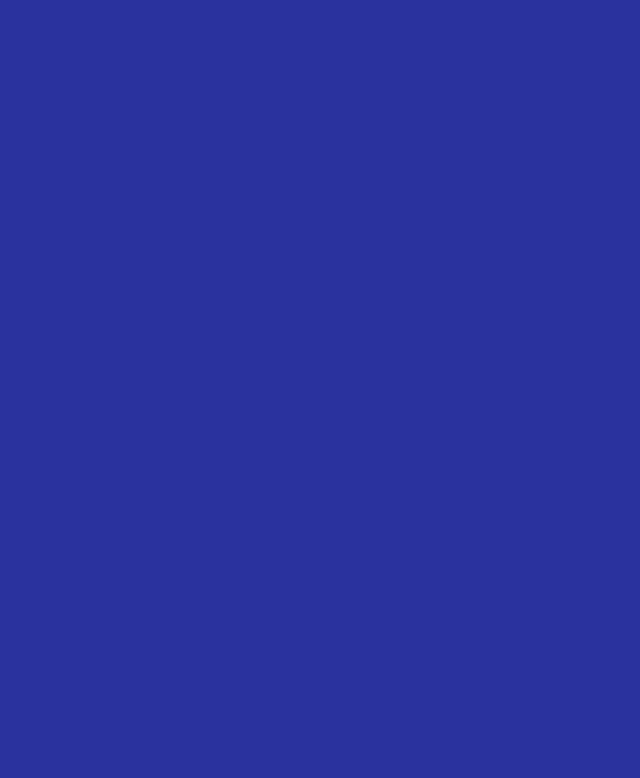
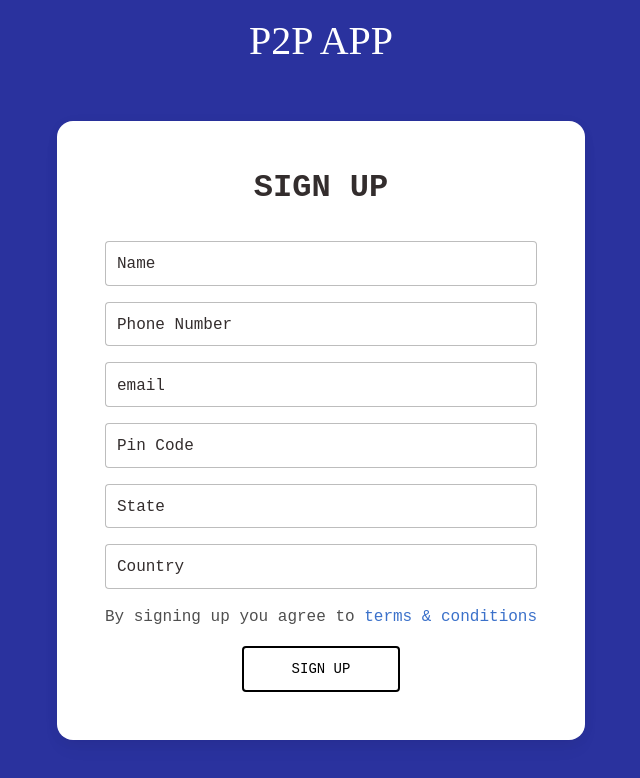
Before and after one commit to aabidraina6/p2ptest, a React (Create React App) app in the folder frontend/: page /register in a window 1280 px wide. Before the commit this address had no page. Shown: the top 778 px of the page, without its empty margins (319-959 px from the left). Built offline with nearby package versions, Linux system fonts and the light colour scheme.

Commit message:
registration page added

```diff
--- a/frontend/package.json
+++ b/frontend/package.json
@@ -6,6 +6,7 @@
     "@testing-library/jest-dom": "^5.16.5",
     "@testing-library/react": "^13.4.0",
     "@testing-library/user-event": "^13.5.0",
+    "mdb-react-ui-kit": "^5.1.0",
     "pure-react-carousel": "^1.30.1",
     "react": "^18.2.0",
     "react-dom": "^18.2.0",
--- a/frontend/src/App.js
+++ b/frontend/src/App.js
@@ -2,6 +2,7 @@ import React from "react";
 import { Routes, Route, BrowserRouter } from 'react-router-dom'
 import { Homepage } from "./components/homepage";
 import { LoginPage } from "./components/loginpage";
+import { RegistrationPage } from "./components/registrationpage";
 
 function App()
 {
@@ -12,6 +13,7 @@ function App()
         <Route  path="/" exact element={<Homepage />} />
         <Route  path="/home" exact element={<Homepage />} />
         <Route  path="/login" exact element={<LoginPage />} />
+        <Route path="/register" exact element={<RegistrationPage/>}></Route>
         </Routes>
     </BrowserRouter>
   );
--- /dev/null
+++ b/frontend/src/components/registrationpage.jsx
@@ -0,0 +1,114 @@
+import React  , {useState}from "react";
+import "mdb-react-ui-kit/dist/css/mdb.min.css";
+
+import {
+  MDBInput,
+  MDBBtn,
+  MDBContainer,
+  MDBRow,
+  MDBCol,
+  MDBCard,
+  MDBCardBody,
+} from "mdb-react-ui-kit";
+
+export const RegistrationPage = () => {
+
+  const [name  , setName] = useState('')
+  const [phone , setPhone] = useState()
+  const [email , setEmail] = useState('')
+  const [pin , setPin] = useState('')
+  const [state , setState] = useState('')
+  const [country  , setCountry] = useState('')
+
+  return (
+    <div>
+          <h1 style = {{textAlign: "center" , fontFamily: 'Caveat' , color : 'white' , marginTop:'5px'}}>P2P APP </h1>
+
+      <MDBContainer fluid>
+        <MDBRow className="d-flex justify-content-center align-items-center h-100">
+          <MDBCol col="12">
+            <MDBCard
+              className="  my-5 mx-auto"
+              style={{ borderRadius: "1rem", maxWidth: "600px" }}
+            >
+              <MDBCardBody className="p-5 d-flex flex-column align-items-center mx-auto w-100">
+                <h2 className="text-dark fw-bold mb-2 text-uppercase">
+                  Sign Up
+                </h2>
+                <br></br>
+                <MDBInput
+                  style={{ color: "black"  }}
+                  wrapperClass="mb-3 mx-5 w-100"
+                  labelClass="text-dark"
+                  label="Name"
+                  id="formControlLg"
+                  type="text"
+                  size="lg"
+                  value={name}
+                />
+                <MDBInput
+                  style={{ color: "black" }}
+                  wrapperClass="mb-3 mx-5 w-100"
+                  labelClass="text-dark"
+                  label="Phone Number"
+                  id="formControlLg"
+                  type="tel"
+                  size="lg"
+                  value={phone}
+                />
+                <MDBInput
+                  style={{ color: "black" }}
+                  wrapperClass="mb-3 mx-5 w-100"
+                  labelClass="text-dark"
+                  label="email"
+                  id="formControlLg"
+                  type="email"
+                  size="lg"
+                  value={email}
+                />
+                <MDBInput
+                  style={{ color: "black" }}
+                  wrapperClass="mb-3 mx-5 w-100"
+                  labelClass="text-dark"
+                  label="Pin Code"
+                  id="formControlLg"
+                  type=""
+                  size="lg"
+                  value={pin}
+                />
+
+                <MDBInput
+                  style={{ color: "black" }}
+                  wrapperClass="mb-3 mx-5 w-100"
+                  labelClass="text-dark"
+                  label="State"
+                  id="formControlLg"
+                  type="text"
+                  size="lg"
+                  value={state}
+                />
+                <MDBInput
+                  style={{ color: "black" }}
+                  wrapperClass="mb-3 mx-5 w-100"
+                  labelClass="text-dark"
+                  label="Country"
+                  id="formControlLg"
+                  type="text"
+                  size="lg"
+                  value={country}
+                />
+
+                <p>
+                  By signing up you agree to <a href="/register">terms & conditions</a>
+                </p>
+                <MDBBtn outline className="mx-2 px-5" color="black" size="lg">
+                  Sign Up
+                </MDBBtn>
+              </MDBCardBody>
+            </MDBCard>
+          </MDBCol>
+        </MDBRow>
+      </MDBContainer>
+    </div>
+  );
+};
--- a/frontend/src/index.css
+++ b/frontend/src/index.css
@@ -1,13 +1,13 @@
 body {
-  background: rgb(42, 50, 158);
-  color: #fff;
-  font-family: monospace;
-  font-size: 16px;
-  height: 100vh;
-  margin: 0;
-  overflow: hidden;
-  padding: 0;
-  width: 100%;
+  background: rgb(42, 50, 158) !important;
+  color: #fff ;
+  font-family: monospace !important;
+  font-size: 16px !important;
+  height: 100vh !important;
+  margin: 0 !important;
+  overflow: hidden !important;
+  padding: 0 !important;
+  width: 100% !important;
 }
 
 .App {
```
Also changed, not shown: 1 other file (tests, documents, lock files or other folders).
